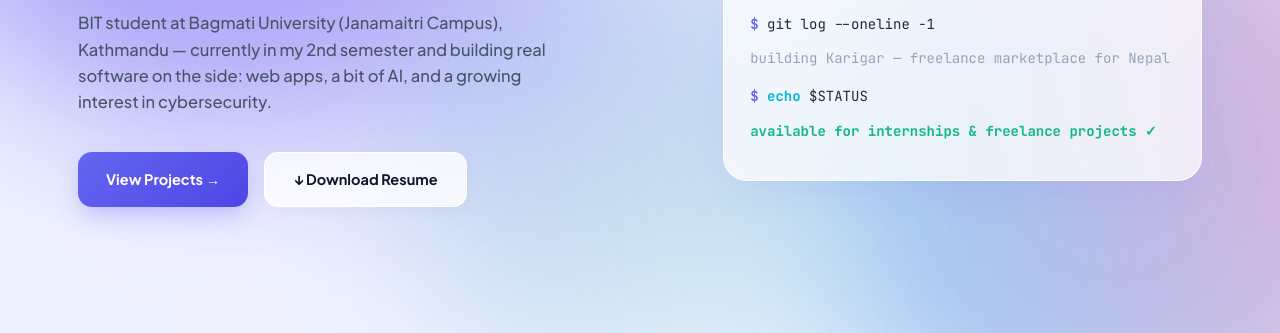
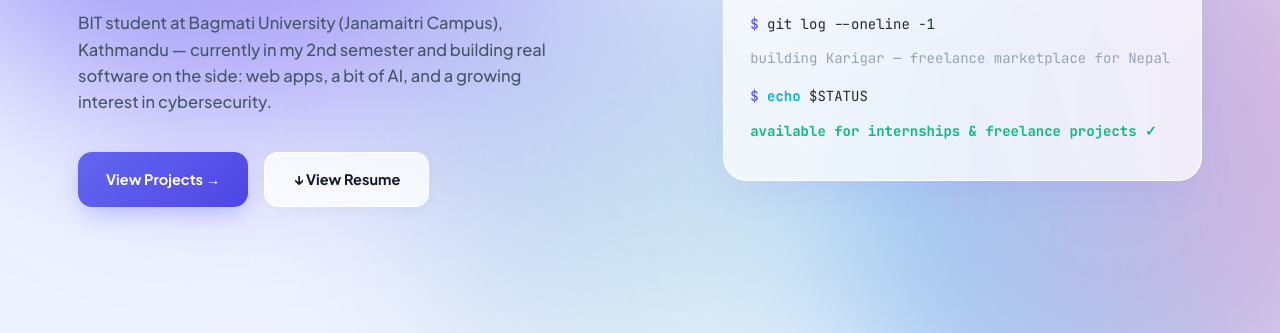
Before and after one commit to prabhatbhattarai11/prabhatbhattarai.github.io, a plain HTML site: page index.html in a window 1280 px wide. Shown: the part 467-800 px from the top of the page. Drawn offline with Linux system fonts and the light colour scheme.

Commit message:
Change resume link to open in new tab

```diff
--- a/index.html
+++ b/index.html
@@ -454,7 +454,7 @@
       <p class="desc">BIT student at Bagmati University (Janamaitri Campus), Kathmandu — currently in my 2nd semester and building real software on the side: web apps, a bit of AI, and a growing interest in cybersecurity.</p>
       <div class="btn-row">
         <a href="#projects" class="btn btn-primary">View Projects →</a>
-        <a href="resume.pdf" class="btn btn-ghost" download>↓ Download Resume</a>
+        <a href="resume.pdf" class="btn btn-ghost" target="_blank" rel="noopener">↓ View Resume</a>
       </div>
     </div>
 
```
